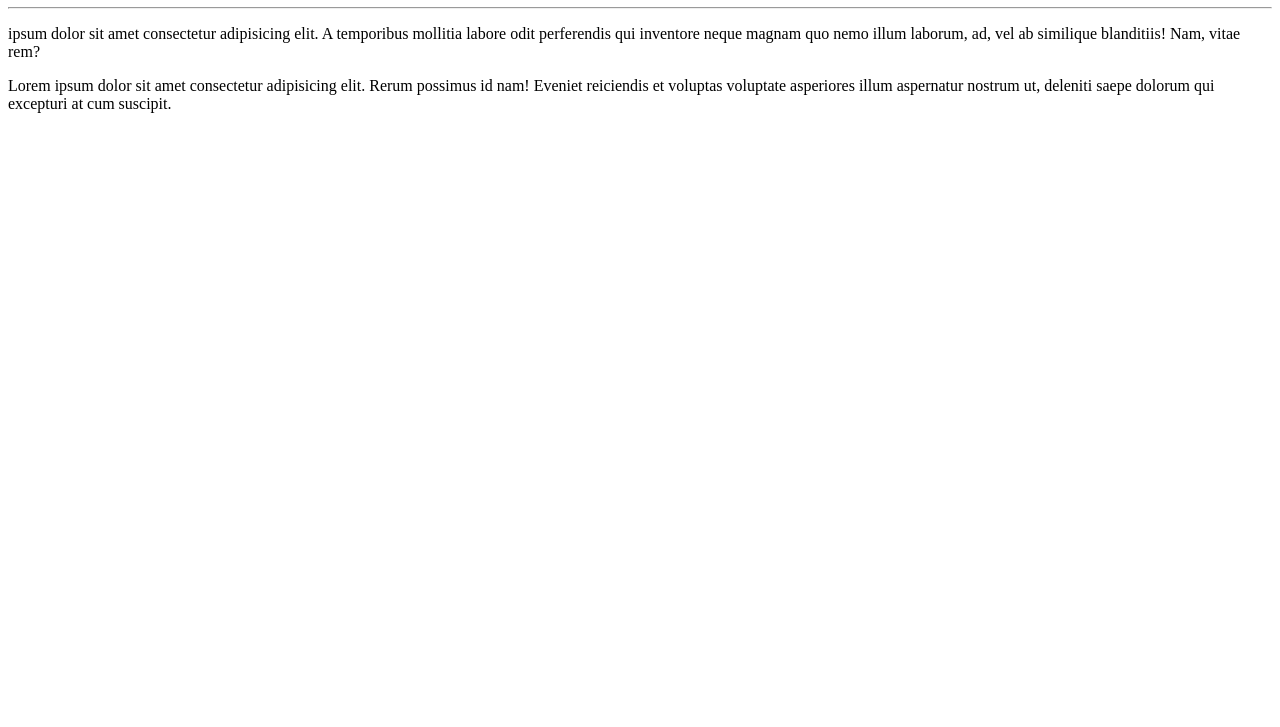
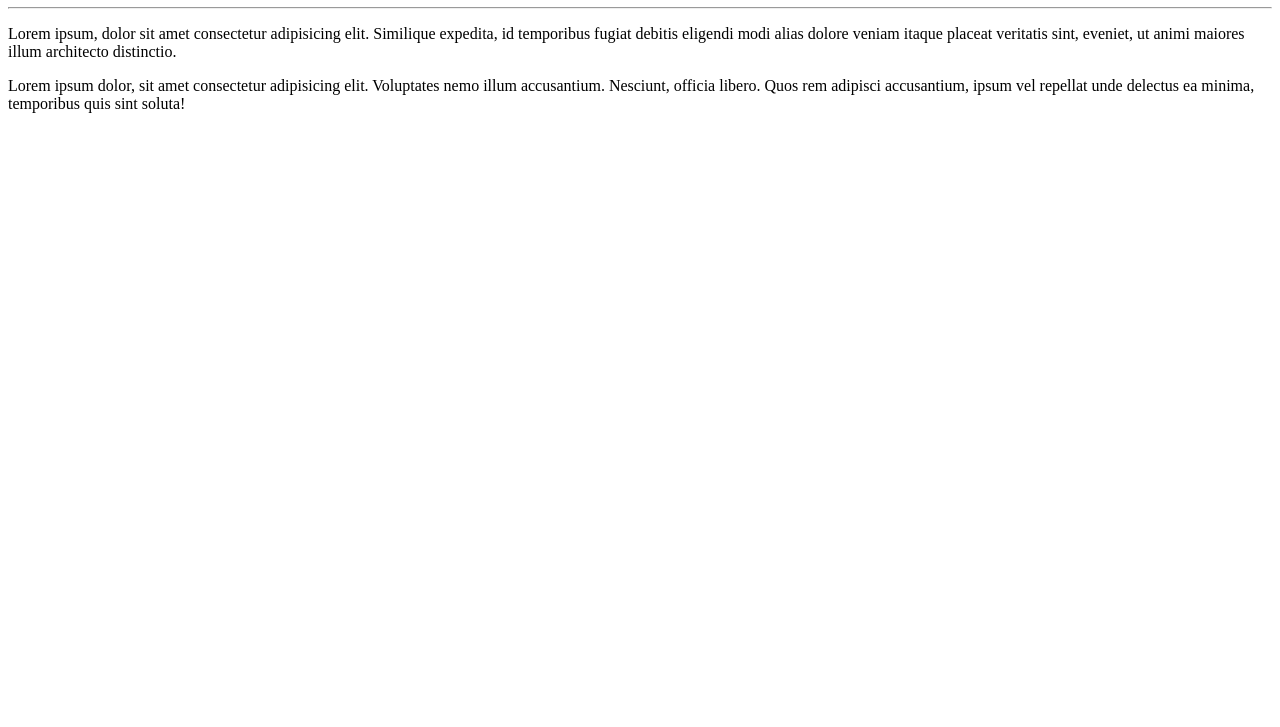
Before and after one commit to isaiasramos97/Hello-World, a plain HTML site: page site-exemplo/index.html in a window 1280 px wide. Shown: the part 73-800 px from the top of the page. Drawn offline with Linux system fonts and the light colour scheme.

Commit message:
correções de ortografia feitas

```diff
--- a/site-exemplo/index.html
+++ b/site-exemplo/index.html
@@ -9,7 +9,7 @@
 <body>
     <h1>Hello, World!</h1>
     <hr>
-    <p>ipsum dolor sit amet consectetur adipisicing elit. A temporibus mollitia labore odit perferendis qui inventore neque magnam quo nemo illum laborum, ad, vel ab similique blanditiis! Nam, vitae rem?</p>
-    <p>Lorem ipsum dolor sit amet consectetur adipisicing elit. Rerum possimus id nam! Eveniet reiciendis et voluptas voluptate asperiores illum aspernatur nostrum ut, deleniti saepe dolorum qui excepturi at cum suscipit.</p>
+    <p>Lorem ipsum, dolor sit amet consectetur adipisicing elit. Similique expedita, id temporibus fugiat debitis eligendi modi alias dolore veniam itaque placeat veritatis sint, eveniet, ut animi maiores illum architecto distinctio.</p>
+    <p>Lorem ipsum dolor, sit amet consectetur adipisicing elit. Voluptates nemo illum accusantium. Nesciunt, officia libero. Quos rem adipisci accusantium, ipsum vel repellat unde delectus ea minima, temporibus quis sint soluta!</p>
 </body>
 </html>
```
